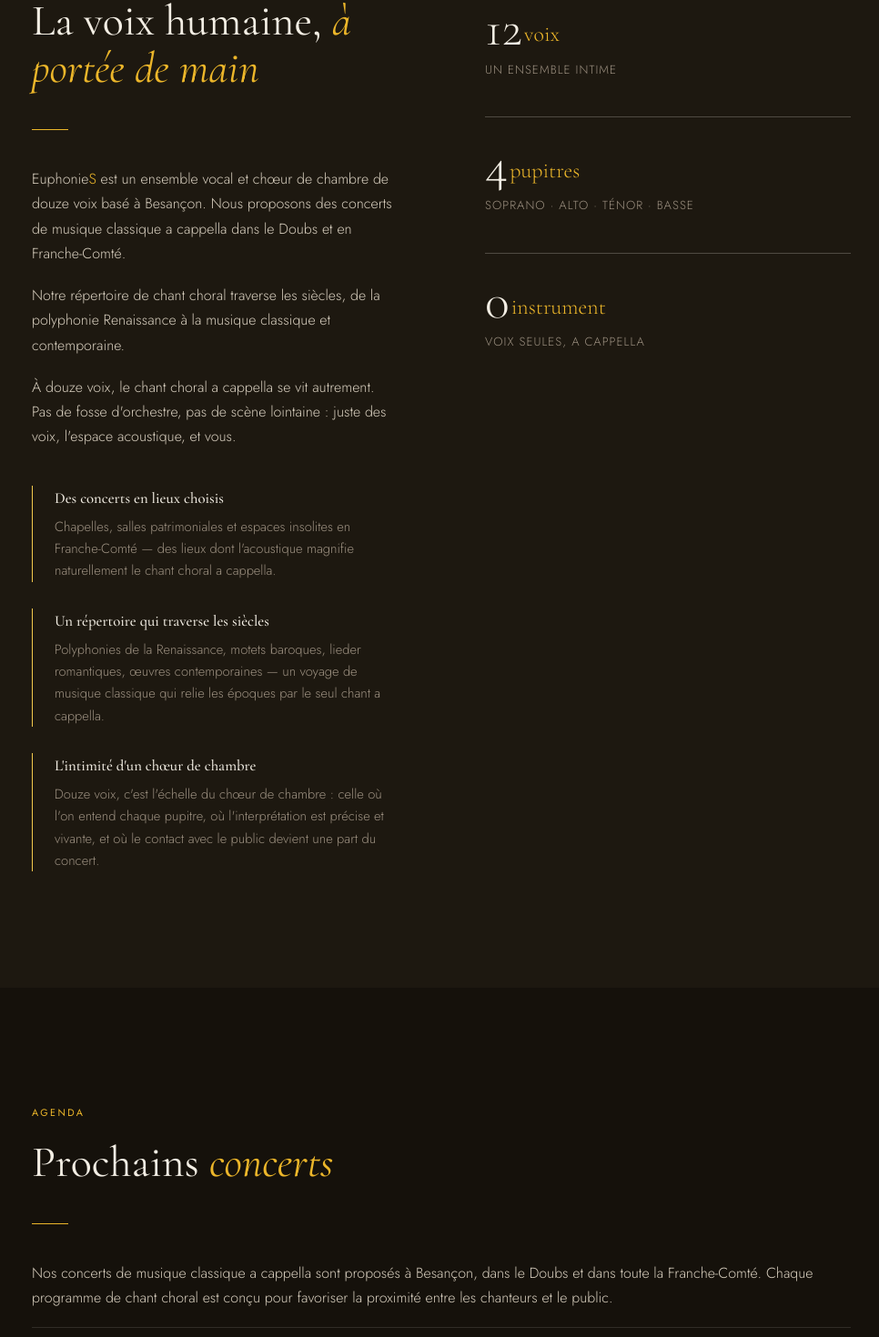
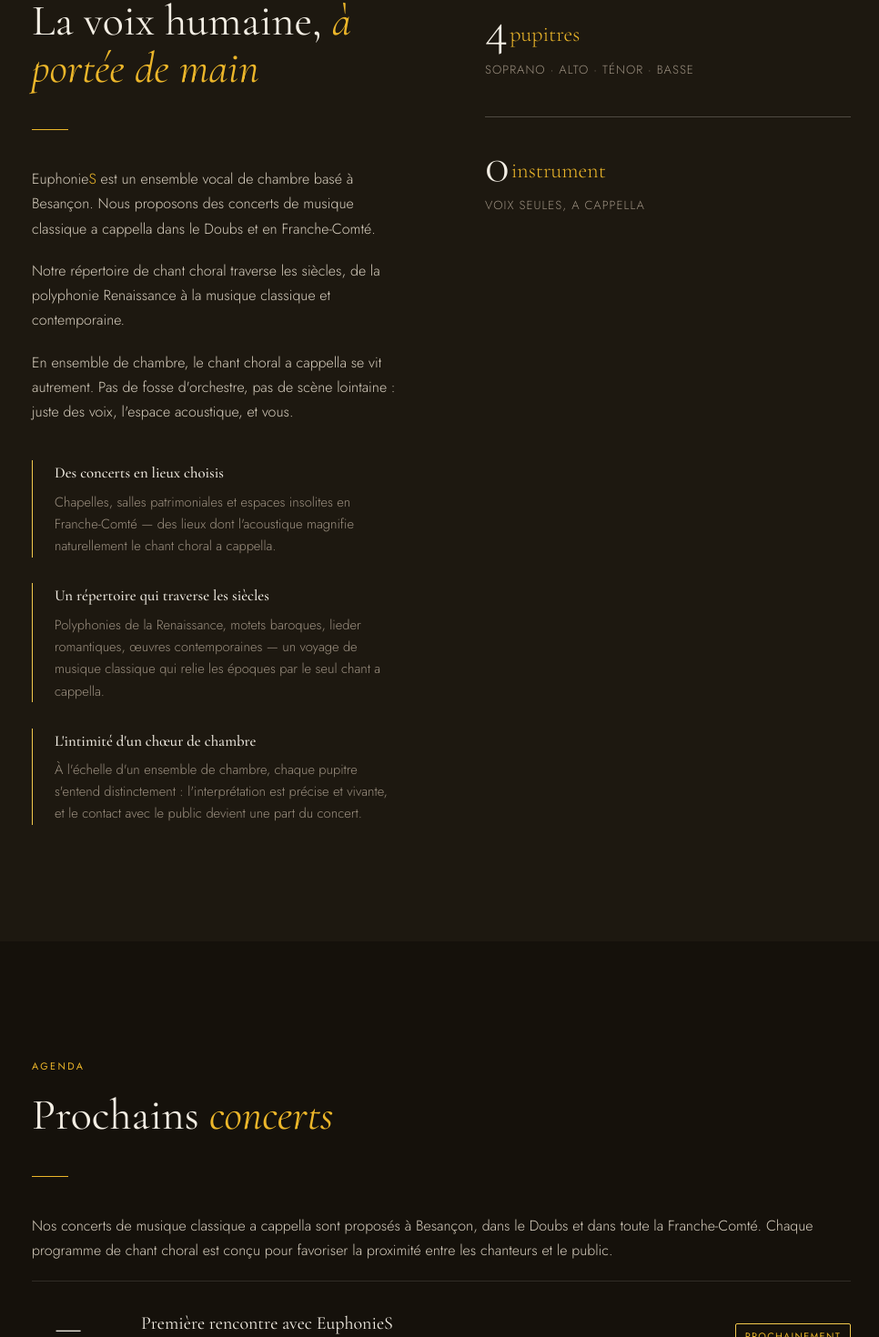
Before and after one commit to TimVille25/euphonies, a React (Vite) app: page / in a window 1280 px wide. Shown: the part 1033-2503 px from the top of the page at 91% size, without its empty margins (155-1121 px from the left). Built offline with nearby package versions, Linux system fonts and the light colour scheme.

Commit message:
fix: améliorer la description du chœur et ajuster le style des cartes de concert

```diff
--- a/src/components/molecules/ConcertCard/index.tsx
+++ b/src/components/molecules/ConcertCard/index.tsx
@@ -17,7 +17,9 @@
         <h3>{concert.title}</h3>
         <p>{concert.description}</p>
       </div>
-      <Tag>{concert.tag}</Tag>
+      <div className={styles['m-concert__tag']}>
+        <Tag>{concert.tag}</Tag>
+      </div>
     </article>
   );
 }
--- a/src/components/molecules/ConcertCard/style.module.css
+++ b/src/components/molecules/ConcertCard/style.module.css
@@ -40,9 +40,16 @@
 @media (max-width: 768px) {
   .m-concert {
     grid-template-columns: 64px 1fr;
+    align-items: start;
   }
 
-  .m-concert :global(.a-tag) {
-    display: none;
+  .m-concert__date {
+    grid-row: 1 / 3;
+    padding-top: var(--space-1);
+  }
+
+  .m-concert__tag {
+    grid-column: 2;
+    margin-top: var(--space-2);
   }
 }
--- a/src/components/organisms/Footer/index.tsx
+++ b/src/components/organisms/Footer/index.tsx
@@ -4,7 +4,7 @@
   return (
     <footer className={styles['o-footer']}>
       <p className={styles['o-footer__seo']}>
-        Basé à Besançon, EuphonieS est un chœur de chambre composé de douze chanteurs. L&rsquo;ensemble vocal interprète un répertoire de musique classique et contemporaine a cappella lors de concerts en Bourgogne-Franche-Comté. Les programmes mettent à l&rsquo;honneur la polyphonie, le chant choral et la richesse des répertoires vocaux européens. EuphonieS se produit dans des églises, chapelles, salles patrimoniales et lieux culturels afin de proposer des concerts intimistes favorisant la proximité entre les artistes et le public. L&rsquo;ensemble participe à la diffusion de la musique chorale à Besançon, dans le Doubs et plus largement en Franche-Comté.
+        Basé à Besançon, EuphonieS est un chœur de chambre. L&rsquo;ensemble vocal interprète un répertoire de musique classique et contemporaine a cappella lors de concerts en Bourgogne-Franche-Comté. Les programmes mettent à l&rsquo;honneur la polyphonie, le chant choral et la richesse des répertoires vocaux européens. EuphonieS se produit dans des églises, chapelles, salles patrimoniales et lieux culturels afin de proposer des concerts intimistes favorisant la proximité entre les artistes et le public. L&rsquo;ensemble participe à la diffusion de la musique chorale à Besançon, dans le Doubs et plus largement en Franche-Comté.
       </p>
       <p>Euphonie<span>S</span> — Ensemble vocal · Association loi 1901</p>
     </footer>
--- a/src/components/organisms/PresentationSection/index.tests.tsx
+++ b/src/components/organisms/PresentationSection/index.tests.tsx
@@ -15,7 +15,7 @@
 
   it('renders the stats', () => {
     render(<PresentationSection />);
-    expect(screen.getByText('voix')).toBeInTheDocument();
     expect(screen.getByText('pupitres')).toBeInTheDocument();
+    expect(screen.getByText('instrument')).toBeInTheDocument();
   });
 });
--- a/src/components/organisms/PresentationSection/index.tsx
+++ b/src/components/organisms/PresentationSection/index.tsx
@@ -17,12 +17,11 @@
   {
     titre: 'L\'intimité d\'un chœur de chambre',
     description:
-      'Douze voix, c\'est l\'échelle du chœur de chambre : celle où l\'on entend chaque pupitre, où l\'interprétation est précise et vivante, et où le contact avec le public devient une part du concert.',
+      'À l\'échelle d\'un ensemble de chambre, chaque pupitre s\'entend distinctement : l\'interprétation est précise et vivante, et le contact avec le public devient une part du concert.',
   },
 ];
 
 const STATS = [
-  { value: 12, unit: 'voix', label: 'Un ensemble intime' },
   { value: 4, unit: 'pupitres', label: 'Soprano · Alto · Ténor · Basse' },
   { value: 0, unit: 'instrument', label: 'Voix seules, a cappella' },
 ];
@@ -38,15 +37,15 @@
               heading={<>La voix humaine, <em>à portée de main</em></>}
             />
             <p>
-              Euphonie<span style={{ color: 'var(--accent)' }}>S</span> est un ensemble vocal et chœur de chambre de
-              douze voix basé à Besançon. Nous proposons des concerts de musique classique a cappella
+              Euphonie<span style={{ color: 'var(--accent)' }}>S</span> est un ensemble vocal de chambre
+              basé à Besançon. Nous proposons des concerts de musique classique a cappella
               dans le Doubs et en Franche-Comté.
             </p>
             <p>
               Notre répertoire de chant choral traverse les siècles, de la polyphonie Renaissance à la musique classique et contemporaine.
             </p>
             <p>
-              À douze voix, le chant choral a cappella se vit autrement. Pas de fosse d'orchestre, pas de
+              En ensemble de chambre, le chant choral a cappella se vit autrement. Pas de fosse d'orchestre, pas de
               scène lointaine : juste des voix, l'espace acoustique, et vous.
             </p>
             <div className={styles['o-piliers']}>
```
Also changed, not shown: 2 other files (tests, documents, lock files or other folders).
